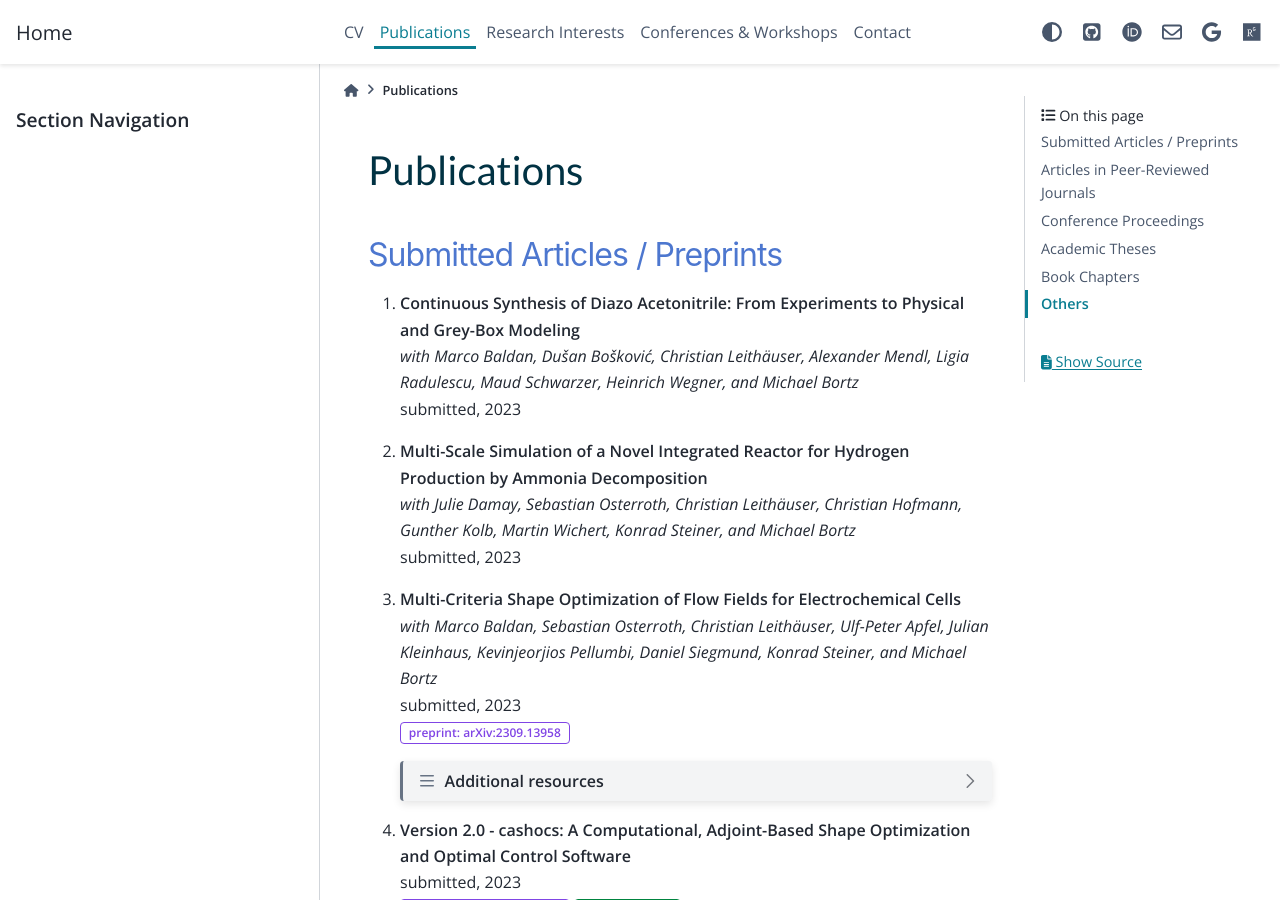
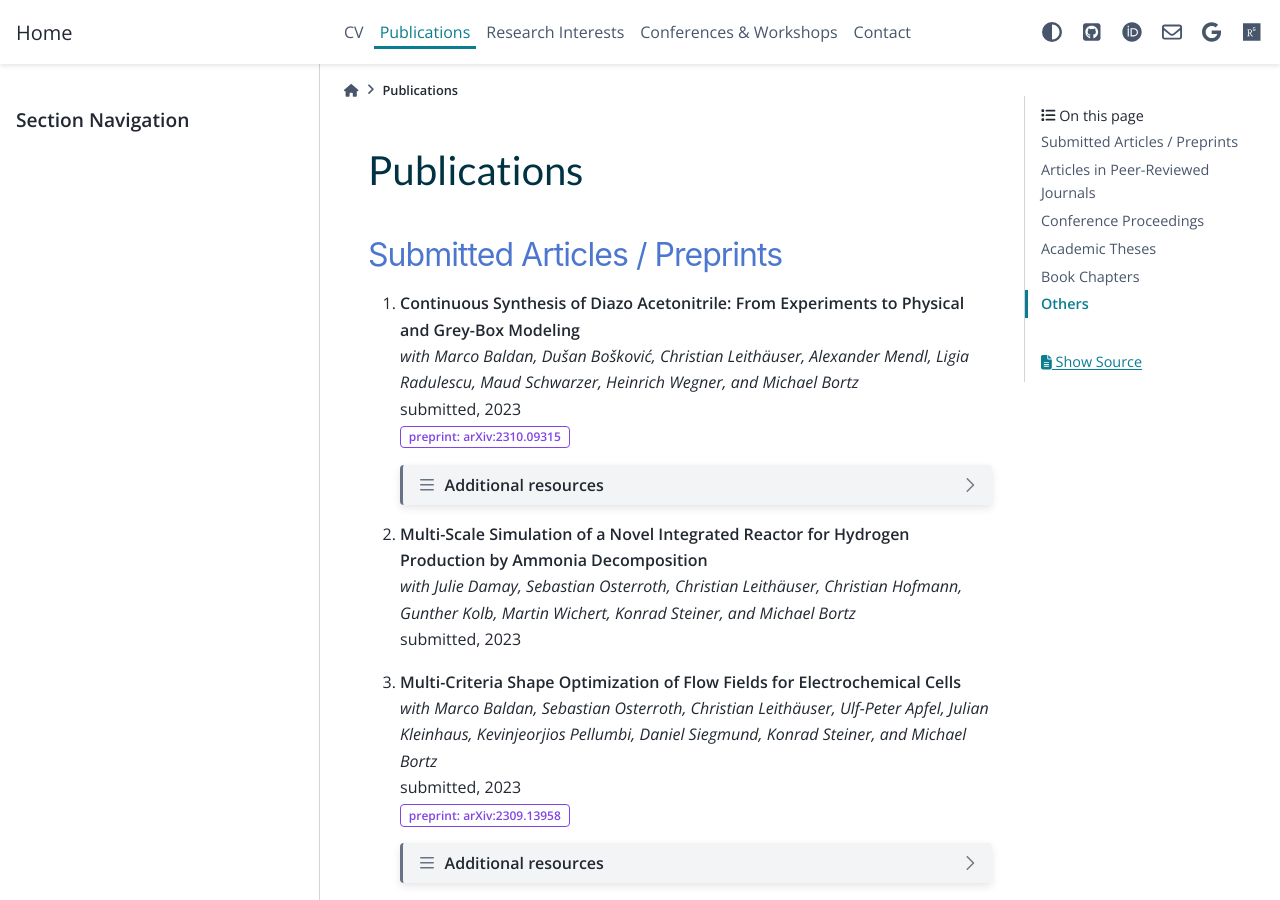
Before and after one commit to sblauth/sblauth.github.io, a Sphinx documentation site: the page built from source/publications.rst, in a window 1280 px wide and 900 px high. Built offline with Sphinx 7.4.7 and the PyData theme 0.15.4, drawn with Linux system fonts in a browser that asks for light colours; some of the changed lines change nothing that is shown.

Commit message:
update publications

```diff
--- a/source/publications.rst
+++ b/source/publications.rst
@@ -8,10 +8,35 @@
 #. | **Continuous Synthesis of Diazo Acetonitrile: From Experiments to Physical and Grey-Box Modeling**
    | *with Marco Baldan, Dušan Bošković, Christian Leithäuser, Alexander Mendl, Ligia Radulescu, Maud Schwarzer, Heinrich Wegner, and Michael Bortz*
    | submitted, 2023
+   | :bdg-link-secondary-line:`preprint: arXiv:2310.09315 <https://arxiv.org/abs/2310.09315>`
+
+   .. dropdown:: Additional resources
+      :icon: three-bars
+
+      .. tab-set::
+
+         .. tab-item:: Abstract
+
+                           Diazo compounds are gathering interest for their potential in promoting greener synthesis routes. We investigate, at a lab-scale, the continuous synthesis of diazo acetonitrile (DAN) using a micro-structured flow reactor and a flow reaction calorimeter. Data concerning DAN formation in the former, and relative to reaction heat and gas flow rate in the latter, are collected. We present both a physical and a grey-box simulation model, both of which are calibrated to our measurements. Both models provide valuable insights into the DAN synthesis. The grey-box approach is useful to incorporate the complex chemical reaction pathways for DAN synthesis and decomposition that are currently hard to address with the physical model.
+
+         .. tab-item:: BibTeX source
+
+            .. code-block:: bibtex
+
+			   @Misc{Baldan2023Continuous,
+			     author        = {Marco Baldan and Sebastian Blauth and Dušan Bošković and Christian Leithäuser and Alexander Mendl and Ligia Radulescu and Maud Schwarzer and Heinrich Wegner and Michael Bortz},
+			     title         = {Continuous Synthesis of Diazo Acetonitrile: From Experiments to Physical and Grey-Box Modeling},
+			     year          = {2023},
+			     archiveprefix = {arXiv},
+			     eprint        = {2310.09315},
+			     primaryclass  = {math.OC},
+			   }
+
 
 #. | **Multi-Scale Simulation of a Novel Integrated Reactor for Hydrogen Production by Ammonia Decomposition**
    | *with Julie Damay, Sebastian Osterroth, Christian Leithäuser, Christian Hofmann, Gunther Kolb, Martin Wichert, Konrad Steiner, and Michael Bortz*
    | submitted, 2023
+
 
 #. | **Multi-Criteria Shape Optimization of Flow Fields for Electrochemical Cells**
    | *with Marco Baldan, Sebastian Osterroth, Christian Leithäuser, Ulf-Peter Apfel, Julian Kleinhaus, Kevinjeorjios Pellumbi, Daniel Siegmund, Konrad Steiner, and Michael Bortz*
```
